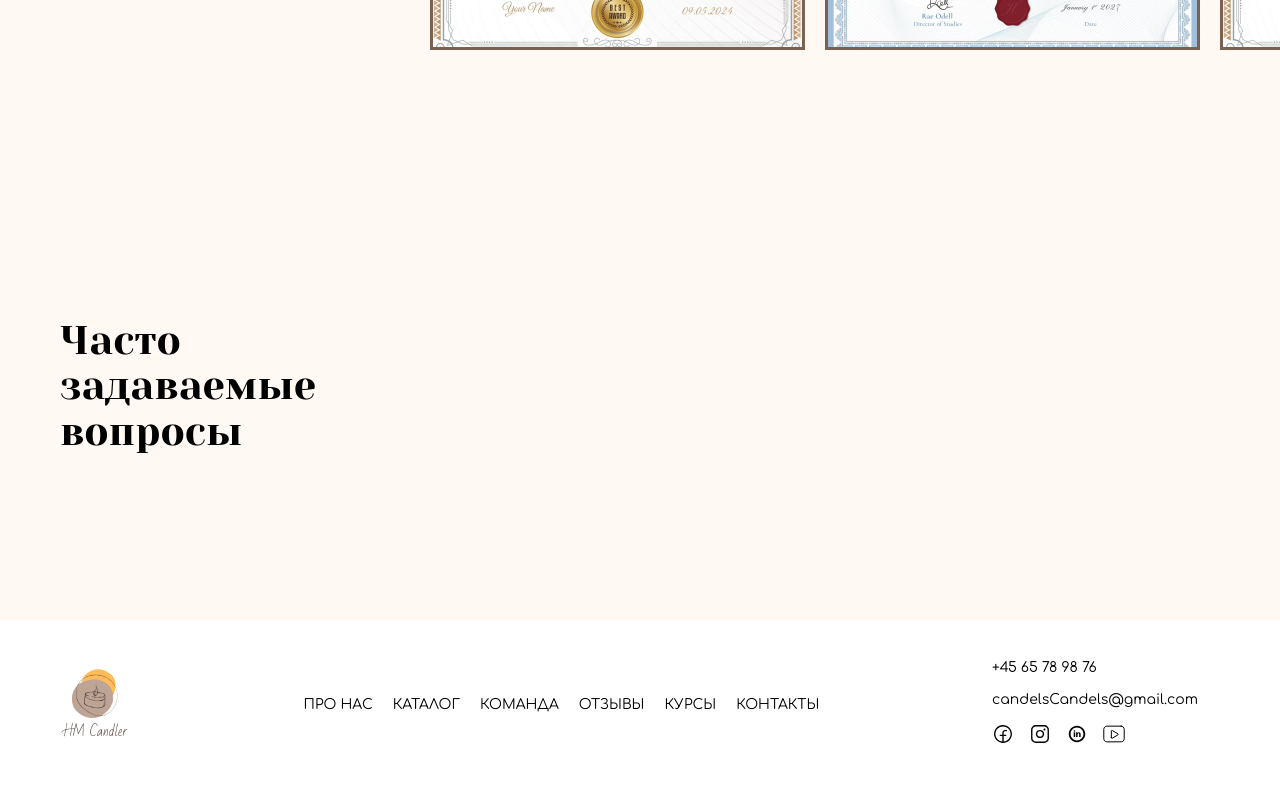
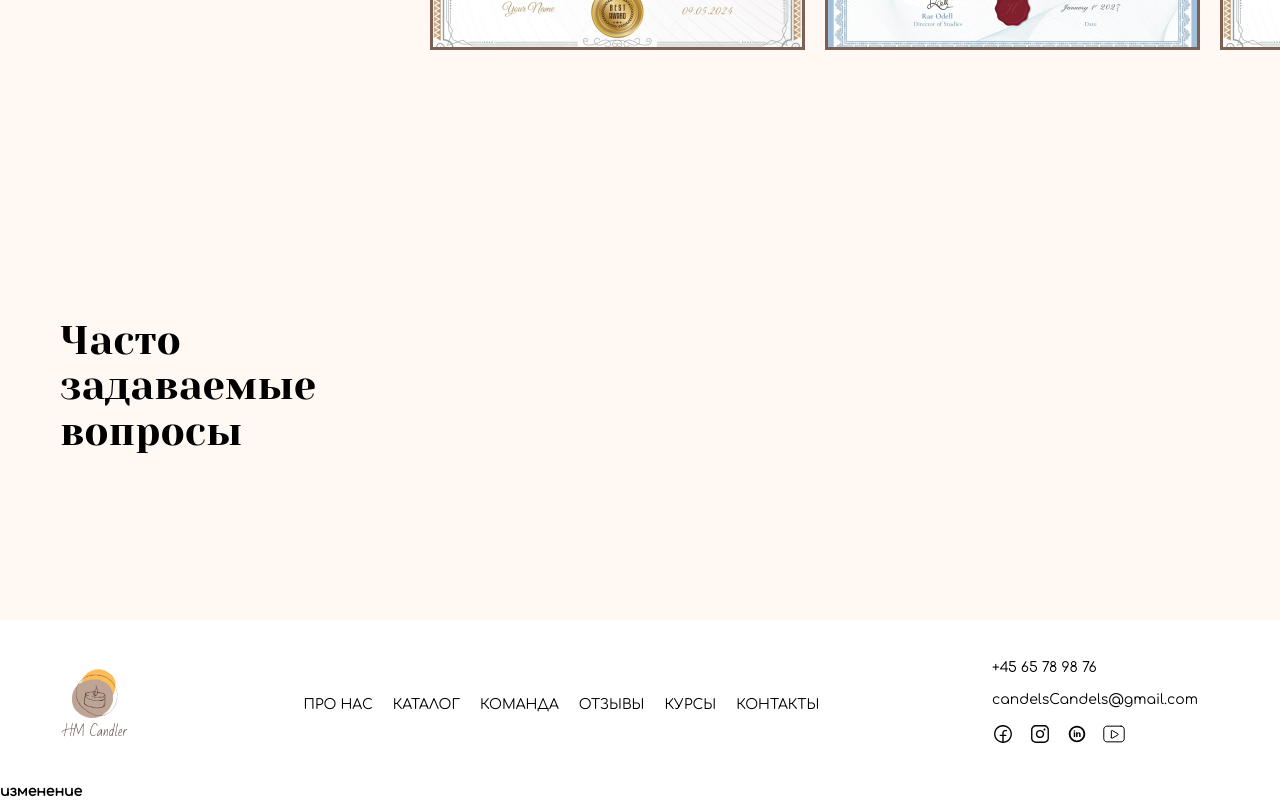
Before and after one commit to Electr0nic1/HM-Candler, a plain HTML site: page index.html in a window 1280 px wide. Shown: the part 6634-7434 px from the top of the page. Drawn offline with nearby package versions, Linux system fonts and the light colour scheme.

Commit message:
изменение

```diff
--- a/index.html
+++ b/index.html
@@ -510,6 +510,7 @@
       </div>
     </div>
   </footer>
+  <h1>изменение</h1>
   <script src="https://cdn.jsdelivr.net/npm/swiper@10/swiper-bundle.min.js"></script>
   <script src="js/main.js"></script>
 </body>
```
